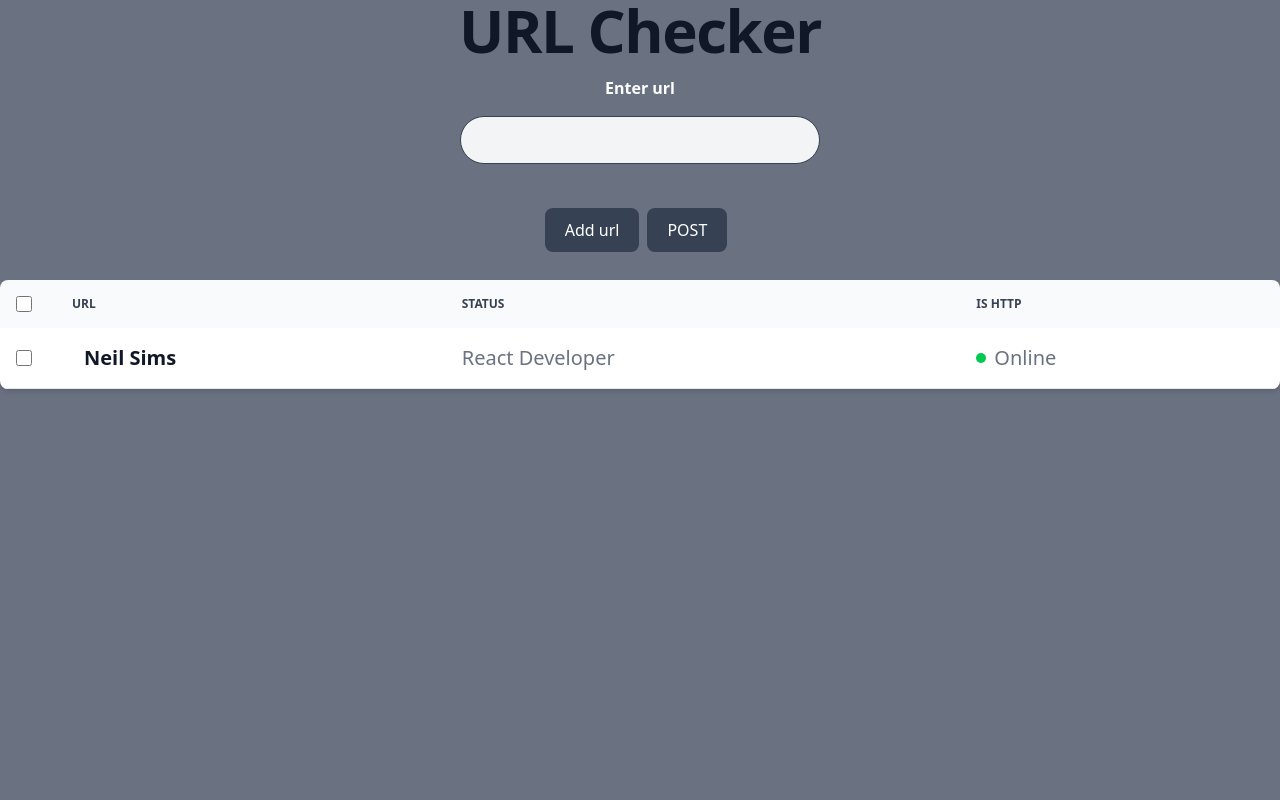
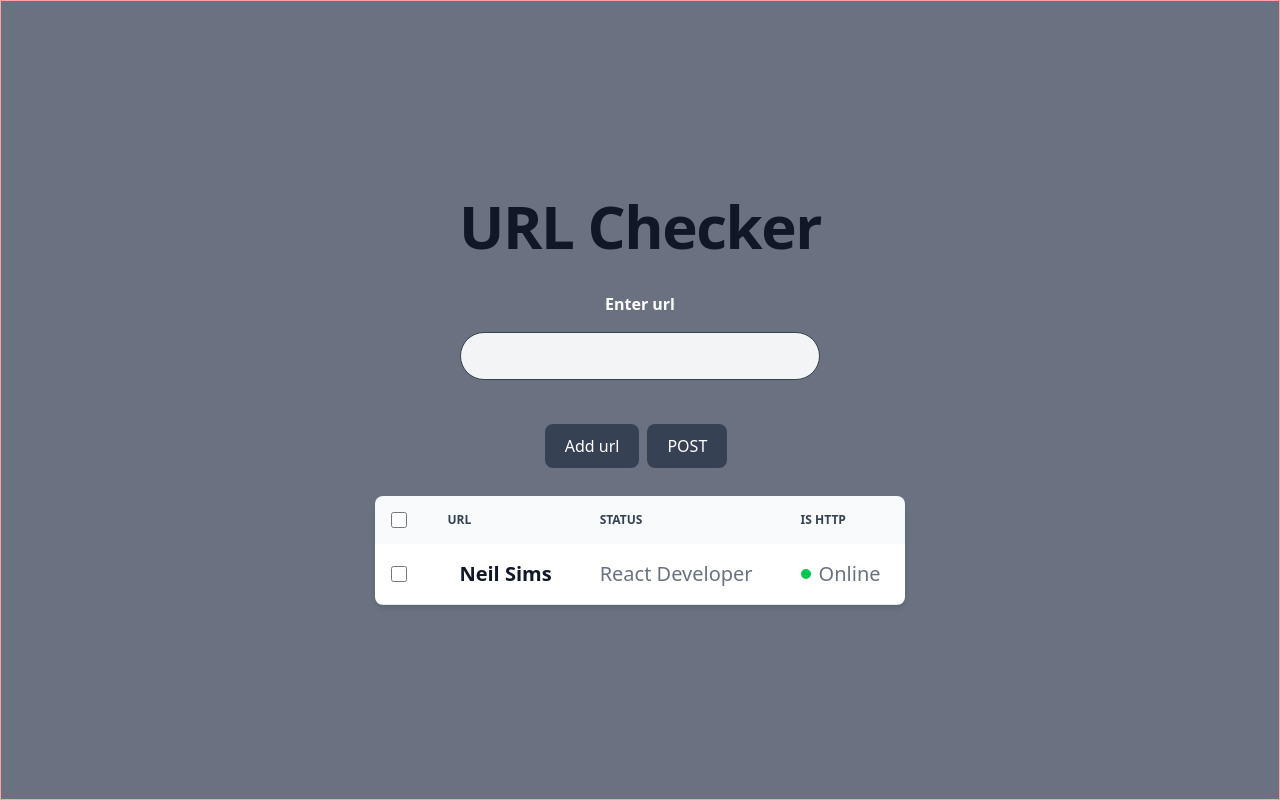
Before and after one commit to robo27918/url-status-checker, a website: page public/index.html in a window 1280 px wide. Drawn offline with nearby package versions, Linux system fonts and the light colour scheme.

Commit message:
centered div and add tailwinds.config

```diff
--- a/public/index.html
+++ b/public/index.html
@@ -5,12 +5,13 @@
     <meta name="viewport" content="width=device-width, initial-scale=1.0">
     <title>URL status checker</title>
 </head>
-<body class="bg-gray-500">
-    <h1 class="mb-4 text-4xl font-extrabold leading-none tracking-tight text-center text-gray-900 md:text-5xl lg:text-6xl dark:text-white">URL Checker</h1>
-    <div class="container  flex flex-col gap-5 w-full">
+<body class="flex flex-row justify-center w-full items-center h-screen border border-red-300 bg-gray-500">
+    <div class="container flex flex-col gap-5 items-center">
+        <h1 class="mb-4 text-4xl font-extrabold leading-none tracking-tight text-center text-gray-900 md:text-5xl lg:text-6xl dark:text-white">URL Checker</h1>
+
         <div id="inputContainer"class="mb-6 flex flex-col gap-2 justify-center items-center">
             <label for="url" class="text-white block mb-2 font-semibold">Enter url</label>
-            <input class="urlInput border text-xl border-gray-700 rounded-full bg-gray-100 w-90 h-12 block" type="url" id="url-1" pattern="https?:\/\/[^\s/$.?#].[^\s]*"  required>
+            <input class="urlInput border text-xl border-gray-700 text-center rounded-full bg-gray-100 w-90 h-12 block" type="url" id="url-1" pattern="https?:\/\/[^\s/$.?#].[^\s]*"  required>
         </div>
 
 
```
Also changed, not shown: tailwind.config.js (added, +8 -0 lines).
